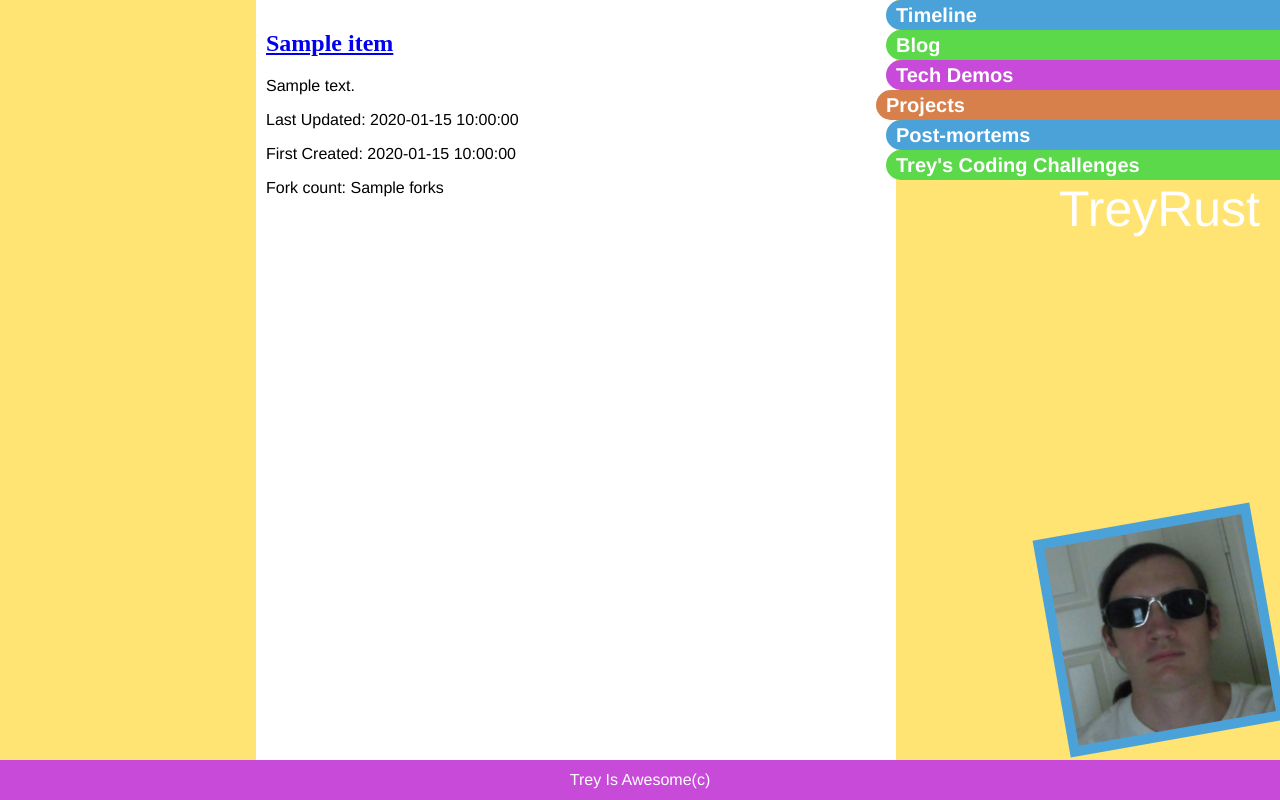
After one commit to TreyRust/treyrust.com, a Flask app: page /projects/ in a window 1280 px wide. The commit adds this page. Run offline with Flask 2, Linux system fonts and the light colour scheme; a database or web service that is not in the repository returns one stand-in record (values such as "Sample title"); data that the repository does not hold is empty.

Commit message:
It's now flask powered and the project propagator is working, albeit in a redimentary state.

```diff
--- a/main.py
+++ b/main.py
@@ -1,12 +1,16 @@
 from flask import Flask, render_template
+import projectpropagator
 
 app = Flask(__name__)
 
+@app.route('/', methods=['GET'])
+def root_get():
+	return render_template('template.html')
+
+@app.route('/projects/', methods=['GET'])
+def projects_get():
+	myProp = projectpropagator.GitHubPropagator("Project Propagator for treyrust.com", "TreyRust")
+	return render_template('projects.html', allProjects = myProp.getAllProjects())
+
 if __name__ == '__main__':
 	app.run(debug = True, host='0.0.0.0')
-
-
-
-@app.route('/', methods = ['GET'])
-def root_get():
-	return render_template('template.html')
--- a/projectpropagator.py
+++ b/projectpropagator.py
@@ -11,7 +11,8 @@ class GitHubPropagator:
 
 	def _formatProject(self, project):
 		return {"name": project['name'], "lastUpdated": project['updated_at'],
-				"created": project['created_at'], "forkCount": project['forks']}
+				"created": project['created_at'], "forkCount": project['forks'],
+				"description": project['description']}
 
 	def getProject(self, name):
 		url = "https://api.github.com/repos/%s/%s" % (self.gitUser, name)
--- a/static/template.css
+++ b/static/template.css
@@ -6,6 +6,11 @@ body, div
 body
 {
 	background-color: #FFE373;
+}
+
+p
+{
+	font-family: helvetica;
 }
 
 
--- /dev/null
+++ b/templates/projects.html
@@ -0,0 +1,12 @@
+{% extends 'template.html' %}
+
+{% block content %}
+	{% for project in allProjects %}
+		<a href="/projects/{{ project['name' ]}}"><h2>{{ project['name'] }}</h2></a>
+		<p>{{ project['description'] }}</p>
+		<p>Last Updated: {{ project['lastUpdated'] }}</p>
+		<p>First Created: {{ project['created'] }}</p>
+		<p>Fork count: {{ project['forkCount'] }}</p>
+	{% endfor %}
+
+{% endblock content %}
--- a/templates/template.html
+++ b/templates/template.html
@@ -1,24 +1,24 @@
 <!doctype <!DOCTYPE html>
 <html>
 <head>
-	<link rel="stylesheet" type="text/css" href="template.css"/>
+	<link rel="stylesheet" type="text/css" href="{{ url_for('static', filename='template.css')}}"/>
 	<title></title>
 </head>
 <body>
 
-<div id='avatarContainer'><img src='avatar.png' id='avatar'/><p id='meText'>It's a me!</p></div>
+<div id='avatarContainer'><img src="{{ url_for('static', filename='avatar.png')}}" id='avatar'/><p id='meText'>It's a me!</p></div>
 
 <div id='masterContainer'>
 	<div id='content'>
-
+		{% block content %}{% endblock %}
 	</div>
 </div>
 
 <div id='navContainer'>
-	<a class='navLink colorBlue currentNavLink' href='ayyy'>Timeline</a>
+	<a class='navLink colorBlue notCurrentNavLink' href='ayyy'>Timeline</a>
 	<a class='navLink colorGreen notCurrentNavLink' href='ayyy'>Blog</a>
 	<a class='navLink colorPurple notCurrentNavLink' href='ayyy'>Tech Demos</a>
-	<a class='navLink colorOrange notCurrentNavLink' href='ayyy'>Projects</a>
+	<a class='navLink colorOrange currentNavLink' href='ayyy'>Projects</a>
 	<a class='navLink colorBlue notCurrentNavLink' href='ayyy'>Post-mortems</a>
 	<a class='navLink colorGreen notCurrentNavLink' href='ayyy'>Trey's Coding Challenges</a>
 
```
Also changed, not shown: static/avatar.png (renamed from avatar.png).
